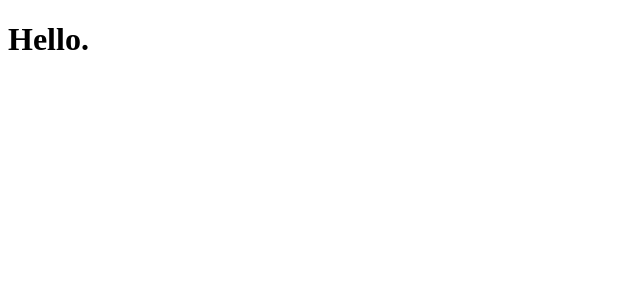
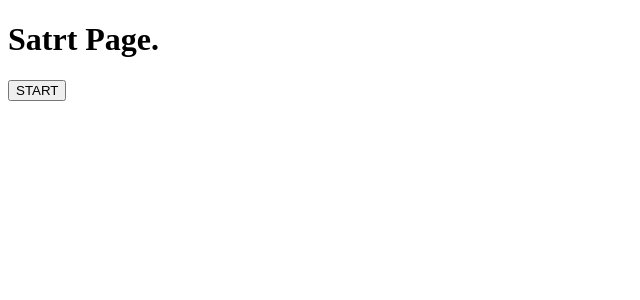
Before and after one commit to okayu8/electron-typing-game, a React app: page / in a window 1280 px wide. Shown: the top 300 px of the page, without its empty margins (0-640 px from the left). Built offline with nearby package versions, Linux system fonts and the light colour scheme.

Commit message:
add pages

```diff
--- /dev/null
+++ b/src/common/const/index.ts
@@ -0,0 +1 @@
+export * from './page';
--- /dev/null
+++ b/src/common/const/page.ts
@@ -0,0 +1,6 @@
+export const PAGE_LIST = {
+  START: 'start',
+  TYPING: 'typing',
+  SCORE: 'score',
+  RANKING: 'ranking',
+} as const;
--- /dev/null
+++ b/src/common/types/index.ts
@@ -0,0 +1 @@
+export * from './page';
--- /dev/null
+++ b/src/common/types/page.ts
@@ -0,0 +1,5 @@
+import { PAGE_LIST } from '../const';
+
+export type TPageListKeys = keyof typeof PAGE_LIST;
+
+export type TPageList = typeof PAGE_LIST[TPageListKeys];
--- /dev/null
+++ b/src/renderer/components/App.tsx
@@ -0,0 +1,18 @@
+import { useDisplayPage } from '../hooks/useDisplayPage';
+import { TPageList } from '../../common/types';
+
+import { Start } from './Pages/Start';
+import { Typing } from './Pages/Typing';
+import { Score } from './Pages/Score';
+import { Ranking } from './Pages/Ranking';
+
+export const App = () => {
+  const { currentPage, setCurrentPage } = useDisplayPage();
+  const PageComponentList: { [key in TPageList]: React.ReactNode } = {
+    start: <Start setCurrentPage={setCurrentPage} />,
+    typing: <Typing />,
+    score: <Score />,
+    ranking: <Ranking />,
+  };
+  return <div>{PageComponentList[currentPage]}</div>;
+};
--- /dev/null
+++ b/src/renderer/components/Pages/Ranking/index.tsx
@@ -0,0 +1,7 @@
+export const Ranking = () => {
+  return (
+    <div>
+      <h1>Ranking Page.</h1>
+    </div>
+  );
+};
--- /dev/null
+++ b/src/renderer/components/Pages/Score/index.tsx
@@ -0,0 +1,7 @@
+export const Score = () => {
+  return (
+    <div>
+      <h1>Score Page.</h1>
+    </div>
+  );
+};
--- /dev/null
+++ b/src/renderer/components/Pages/Start/index.tsx
@@ -0,0 +1,15 @@
+import { TPageList } from '../../../../common/types';
+import { PAGE_LIST } from '../../../../common/const';
+
+export type TSart = {
+  setCurrentPage: (pageName: TPageList) => void;
+};
+
+export const Start = ({ setCurrentPage }: TSart) => {
+  return (
+    <div>
+      <h1>Satrt Page.</h1>
+      <button onClick={() => setCurrentPage(PAGE_LIST.TYPING)}>START</button>
+    </div>
+  );
+};
--- /dev/null
+++ b/src/renderer/components/Pages/Typing/index.tsx
@@ -0,0 +1,7 @@
+export const Typing = () => {
+  return (
+    <div>
+      <h1>Typing Page.</h1>
+    </div>
+  );
+};
--- /dev/null
+++ b/src/renderer/hooks/useDisplayPage.tsx
@@ -0,0 +1,17 @@
+import { useState } from 'react';
+import { PAGE_LIST } from '../../common/const';
+import { TPageList } from '../../common/types';
+
+export type TUseDisplayPage = {
+  currentPage: TPageList;
+  setCurrentPage: (pageName: TPageList) => void;
+};
+
+export const useDisplayPage = (): TUseDisplayPage => {
+  const [currentPage, setCurrentPage] = useState<TPageList>(PAGE_LIST.START);
+
+  return {
+    currentPage,
+    setCurrentPage,
+  };
+};
--- a/src/renderer/index.tsx
+++ b/src/renderer/index.tsx
@@ -2,18 +2,11 @@ import React from 'react';
 import ReactDOM from 'react-dom';
 
 import '../styles.css';
-
-function App(): JSX.Element {
-  return (
-    <div>
-      <h1>Hello.</h1>
-    </div>
-  );
-}
+import { App } from './components/App';
 
 ReactDOM.render(
   <React.StrictMode>
     <App />
   </React.StrictMode>,
-  document.getElementById('root'),
+  document.getElementById('root')
 );
```
